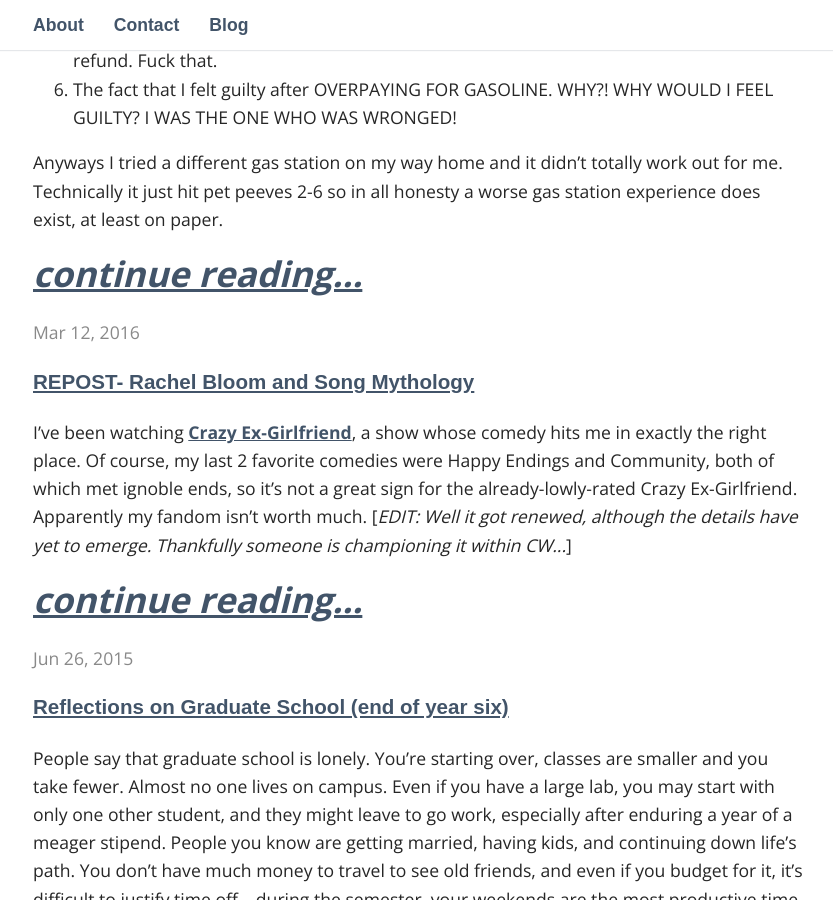
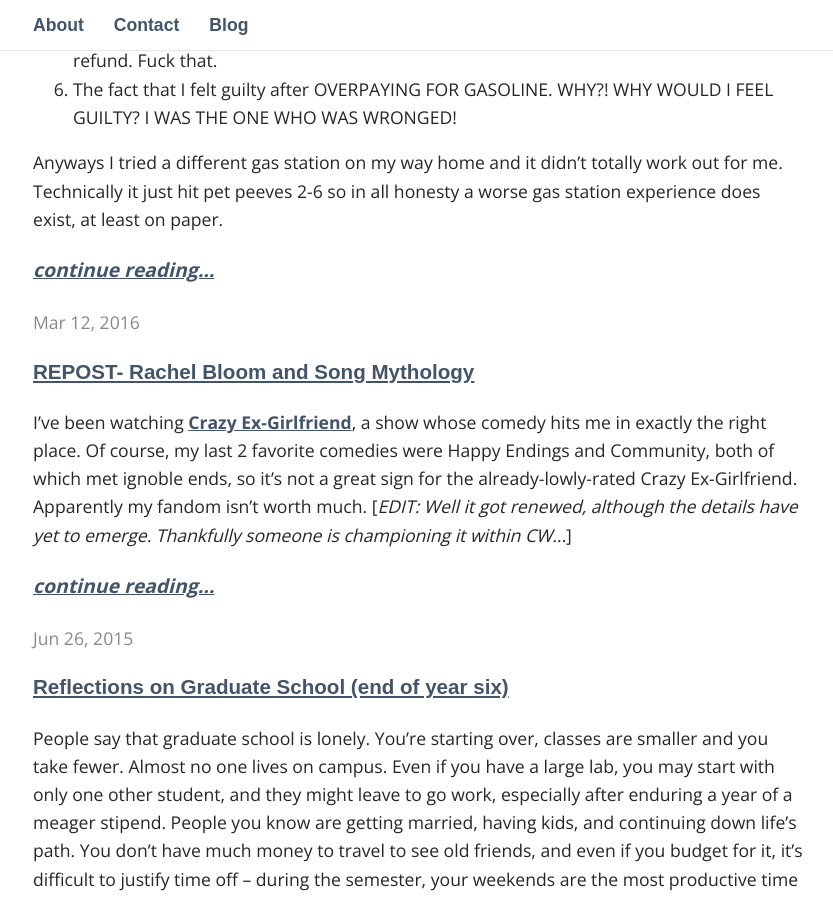
Before and after one commit to CriticalTom/startjekyll, a Jekyll site: the page built from blog/index.html, in a window 1280 px wide and 900 px high, scrolled down 964 px. Shown: the whole window, without its empty margins (222-1055 px from the left). Built offline with Jekyll 4.4.1, drawn with Linux system fonts in a browser that asks for light colours; some web fonts are replaced.

Commit message:
Update _layout.scss

```diff
--- a/_sass/_layout.scss
+++ b/_sass/_layout.scss
@@ -40,7 +40,7 @@ a.internallink {
 	color: $link-color;
 	font-style: italic;
 	line-height: 1;
-	font-size: 2em;
+	font-size: 1.1em;
 }
 a.internallink:hover {
 	color: $link-hover-color;
```
